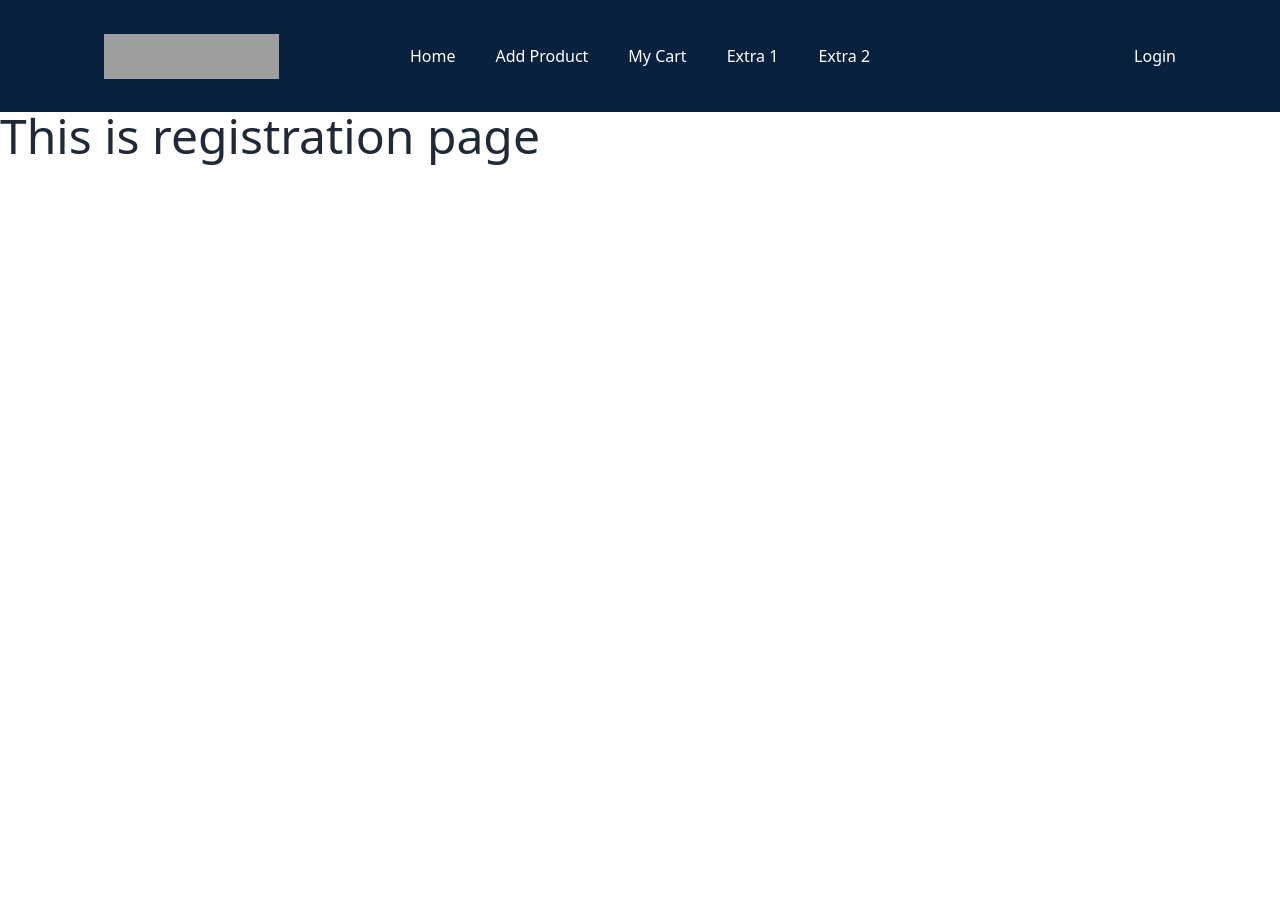
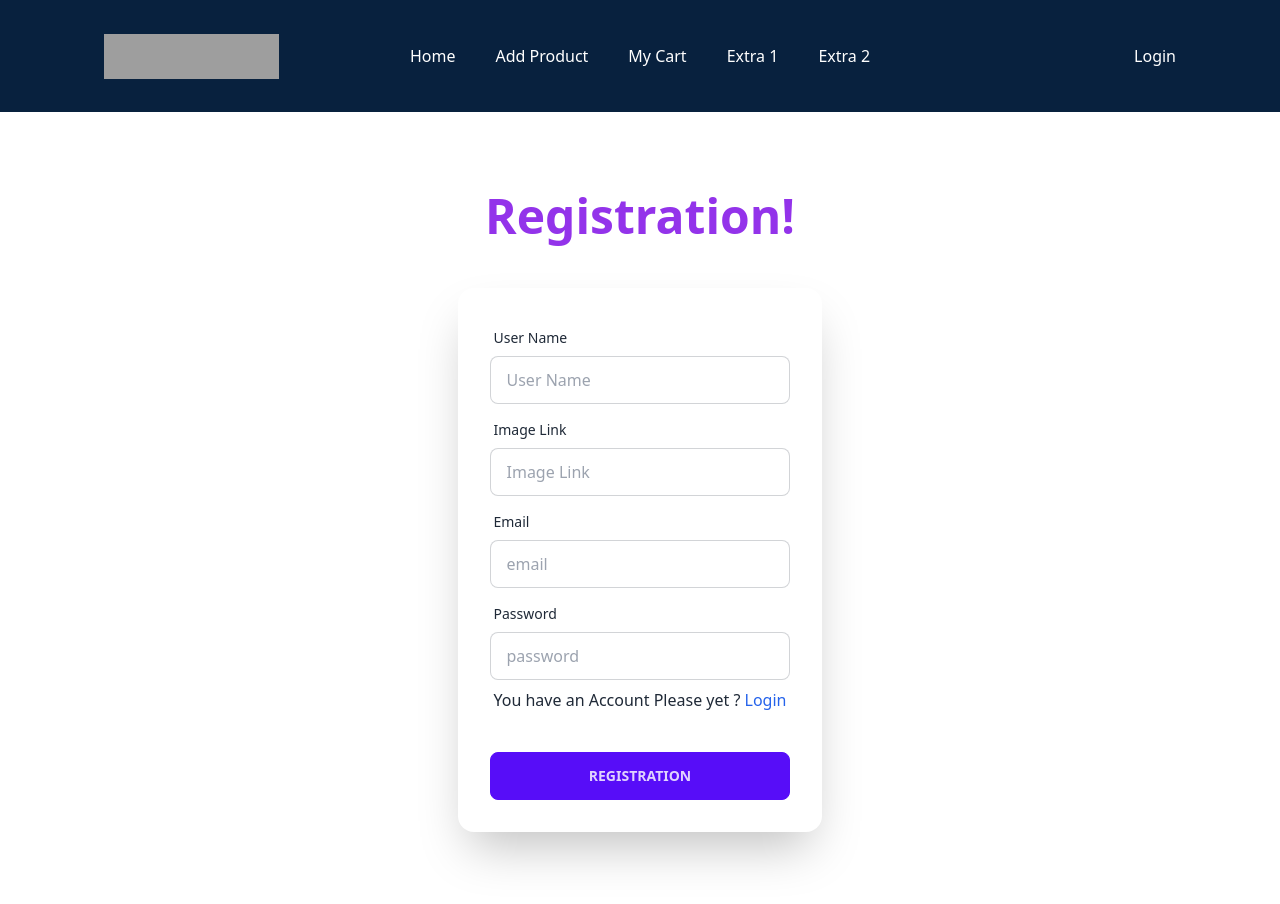
Before and after one commit to Sajidul-Is1am/autoHub-client-ass-10, a React (Vite) app: page /register in a window 1280 px wide. Shown: the top 904 px of the page. Before the commit the page ends 800 px from the top, so only its background shows below. Built offline with nearby package versions, Linux system fonts and the light colour scheme; grey boxes are pictures that could not be loaded.

Commit message:
Banner-section completely added

```diff
--- a/package.json
+++ b/package.json
@@ -14,6 +14,7 @@
     "match-sorter": "^6.3.1",
     "react": "^18.2.0",
     "react-dom": "^18.2.0",
+    "react-icons": "^4.11.0",
     "react-router-dom": "^6.17.0",
     "sort-by": "^1.2.0"
   },
--- a/src/Componets/Banner/Banner.css
+++ b/src/Componets/Banner/Banner.css
@@ -5,4 +5,5 @@
     background-position: center center;
     width: 100%;
     height: 85vh;
+
 }
--- a/src/Componets/Banner/Banner.jsx
+++ b/src/Componets/Banner/Banner.jsx
@@ -1,12 +1,18 @@
 import './Banner.css'
-
+import { GiRank3 } from 'react-icons/gi';
+import { PiPaperPlaneRightFill } from 'react-icons/pi';
 const Banner = () => {
     return (
         <div className='banner_img flex items-center justify-start'>
             <div className='lg:mx-24 md:mx-16 mx-10'>
-                <h2>Powerful, Fun and</h2>
-                <h1 className='text-white text-7xl font-bold'>Fierce To Drive</h1>
-                <p className='text-base text-white'>Real Poise, Real Power, Real Perfomance.</p>
+                <h2 className='text-white text-4xl font-semibold'>Powerful, Fun and</h2>
+                <h1 className='text-white text-7xl font-bold my-4'>Fierce To <span className='text-mainColor'>Drive</span> </h1>
+                <p className=' text-white text-xl'>Real Poise, Real Power, Real Perfomance.</p>
+                <button className="btn bg-[#08213e] hover:bg-mainColor text-white border-none my-10">
+                    See Ranking Car
+                    <GiRank3 className='text-xl'></GiRank3>
+                    <PiPaperPlaneRightFill className='text-mainColor'></PiPaperPlaneRightFill>
+                </button>
             </div>
         </div>
     );
--- /dev/null
+++ b/src/Componets/Footer/Footer.jsx
@@ -0,0 +1,44 @@
+
+const Footer = () => {
+    return (
+        <div className="bg-[#08213e]">
+            <div className="lg:mx-24 md:mx-16 mx-10">
+                <footer className="footer p-10  text-white grid justify-between lg:grid-cols-4 md:grid-cols-2 grid-cols-2 ">
+                    <nav className="col-span-2">
+                        <header className="footer-title">About Us</header>
+                        <a className="link link-hover"><img src="https://i.ibb.co/Fs0w3Wx/auto-Hub-logo.png" alt="" className="w-[175px] h-[45px]" /></a>
+                        <p className="max-w-[270px]">Explore the world of automotive excellence. Discover the latest in innovation, performance, and style. Drive with passion</p>
+                    </nav>
+                    <nav>
+                        <header className="footer-title">UseFul Links</header>
+                        <a className="link link-hover">Home</a>
+                        <a className="link link-hover">Add Product</a>
+                        <a className="link link-hover">My Cart</a>
+                        <a className="link link-hover">Extra 1</a>
+                        <a className="link link-hover">Extra 2</a>
+                    </nav>
+                    <nav>
+                        <header className="footer-title">Contact Info</header>
+                        <a className="link link-hover">Phone</a>
+                        <a className="link link-hover">Email</a>
+                        <a className="link link-hover">Address</a>
+                    </nav>
+                    <form className="col-span-2 text-white">
+                        <header className="footer-title">Subscribe</header>
+                        <fieldset className="form-control w-80">
+                            <label className="label">
+                                <span className="label-text text-white">Enter your email address</span>
+                            </label>
+                            <div className="relative">
+                                <input type="text" placeholder="username@site.com" className="input input-bordered w-full pr-16" />
+                                <button className="btn btn-primary absolute top-0 right-0 rounded-l-none">Subscribe</button>
+                            </div>
+                        </fieldset>
+                    </form>
+                </footer>
+            </div>
+        </div>
+    );
+};
+
+export default Footer;
--- /dev/null
+++ b/src/Componets/Navbar/Navbar.css
@@ -0,0 +1,3 @@
+.active{
+    color: #e40000;
+}
--- a/src/Componets/Navbar/Navbar.jsx
+++ b/src/Componets/Navbar/Navbar.jsx
@@ -1,7 +1,11 @@
 import { Link, NavLink } from "react-router-dom";
+import './Navbar.css'
+
+
+
 
 const Navbar = () => {
-    const navLink = <div className="lg:flex gap-10">
+    const navLink = <div className="lg:flex gap-10 navlink">
         <li><NavLink to={'/'}>Home</NavLink></li>
         <li><NavLink to={'/addproduct'}>Add Product</NavLink></li>
         <li><NavLink to={'/mycard'}>My Cart</NavLink></li>
@@ -17,7 +21,7 @@ const Navbar = () => {
                             <label tabIndex={0} className="btn btn-ghost lg:hidden">
                                 <svg xmlns="http://www.w3.org/2000/svg" className="h-5 w-5" fill="none" viewBox="0 0 24 24" stroke="currentColor"><path strokeLinecap="round" strokeLinejoin="round" strokeWidth="2" d="M4 6h16M4 12h8m-8 6h16" /></svg>
                             </label>
-                            <ul tabIndex={0} className="menu-sm dropdown-content mt-3 z-[1] p-2 shadow bg-base-100 rounded-box w-52">
+                            <ul tabIndex={0} className="menu-sm dropdown-content mt-8 z-[1] p-2 shadow bg-[#08213e] border  w-40 text-center ">
                                 {
                                     navLink
                                 }
--- /dev/null
+++ b/src/Componets/PowerFul/PowerFul.jsx
@@ -0,0 +1,23 @@
+const PowerFul = () => {
+    return (
+        <div>
+            <div>
+                <div>
+                    <div className="w-2/3">
+                        <h2 className="text-5xl font-bold">Powerful</h2>
+                        <h3 className="text-3xl">Handcrafted Engine</h3>
+                        <p className="text-xl">GLA999 comes with 999 horsepower motor. The Engine will get up to speed of 180 mph in seconds.</p>
+                    </div>
+                    <div className="w-1/3">
+
+                    </div>
+                </div>
+                <div>
+
+                </div>
+            </div>
+        </div>
+    );
+};
+
+export default PowerFul;
--- a/src/Pages/Home/Home.jsx
+++ b/src/Pages/Home/Home.jsx
@@ -1,9 +1,16 @@
 import Banner from "../../Componets/Banner/Banner";
+import Footer from "../../Componets/Footer/Footer";
+import PowerFul from "../../Componets/PowerFul/PowerFul";
 
 const Home = () => {
     return (
         <div>
             <Banner></Banner>
+
+
+
+            <PowerFul></PowerFul>
+            <Footer></Footer>
         </div>
     );
 };
--- a/src/Pages/Login/Login.jsx
+++ b/src/Pages/Login/Login.jsx
@@ -1,8 +1,40 @@
+import { Link } from "react-router-dom";
+import {FcGoogle} from "react-icons/fc"
 
 const Login = () => {
     return (
-        <div>
-            <h1 className="text-5xl">This is Login page</h1>
+        <div className="hero min-h-screen ">
+            <div className="hero-content flex-col ">
+                <div className="text-center">
+                    <h1 className="text-5xl font-bold text-purple-600 mb-8">Login now</h1>
+                </div>
+                <div className="card flex-shrink-0 w-full max-w-sm shadow-2xl">
+                    <form className="card-body">
+                        <div className="form-control">
+                            <label className="label">
+                                <span className="label-text">Email</span>
+                            </label>
+                            <input type="email" name="email" placeholder="email" className="input input-bordered" required />
+                        </div>
+                        <div className="form-control">
+                            <label className="label">
+                                <span className="label-text">Password</span>
+                            </label>
+                            <input type="password" name="password" placeholder="password" className="input input-bordered" required />
+                            <label className="label">
+                                <p className="text-base">Dont have an Account yet?
+                                    <Link to={'/register'} className="text-blue-600">Registration</Link>
+                                </p>
+                            </label>
+                            <div className="divider">Or</div>
+                            <button className="btn btn-outline btn-accent text-x"><FcGoogle></FcGoogle>Google</button>
+                        </div>
+                        <div className="form-control mt-6">
+                            <button className="btn btn-primary">Login</button>
+                        </div>
+                    </form>
+                </div>
+            </div>
         </div>
     );
 };
--- a/src/Pages/Register/Register.jsx
+++ b/src/Pages/Register/Register.jsx
@@ -1,8 +1,52 @@
+import { FcGoogle } from "react-icons/fc";
+import { Link } from "react-router-dom";
+
 
 const Register = () => {
     return (
-        <div>
-            <h1 className="text-5xl">This is registration page</h1>
+        <div className="hero min-h-screen ">
+            <div className="hero-content flex-col ">
+                <div className="text-center">
+                    <h1 className="text-5xl font-bold text-purple-600 mb-8">Registration!</h1>
+                </div>
+                <div className="card flex-shrink-0 w-full max-w-sm shadow-2xl">
+                    <form className="card-body">
+                    <div className="form-control">
+                            <label className="label">
+                                <span className="label-text">User Name</span>
+                            </label>
+                            <input type="text" name="username" placeholder="User Name" className="input input-bordered" required />
+                        </div>
+                        <div className="form-control">
+                            <label className="label">
+                                <span className="label-text">Image Link</span>
+                            </label>
+                            <input type="email" name="imglink" placeholder="Image Link" className="input input-bordered" required />
+                        </div>
+                        <div className="form-control">
+                            <label className="label">
+                                <span className="label-text">Email</span>
+                            </label>
+                            <input type="email" name="email" placeholder="email" className="input input-bordered" required />
+                        </div>
+                        <div className="form-control">
+                            <label className="label">
+                                <span className="label-text">Password</span>
+                            </label>
+                            <input type="password" name="password" placeholder="password" className="input input-bordered" required />
+                            <label className="label">
+                                <p className="text-base">You have an Account Please yet ?
+                                    <Link to={'/login'} className="text-blue-600"> Login
+                                    </Link>
+                                </p>
+                            </label>
+                        </div>
+                        <div className="form-control mt-6">
+                            <button className="btn btn-primary">Registration</button>
+                        </div>
+                    </form>
+                </div>
+            </div>
         </div>
     );
 };
--- a/tailwind.config.js
+++ b/tailwind.config.js
@@ -8,6 +8,9 @@ export default {
     extend: {
       fontFamily: {
         'urbanist': ["font-family: 'Urbanist', sans-serif"]
+      },
+      colors:{
+        'mainColor': "#930000"
       }
     },
   },
```
Also changed, not shown: src/Pages/Login/Login.css (added, +8 -0 lines), src/assets/Banner/loginBg.jpg (added), 1 other file (tests, documents, lock files or other folders).
